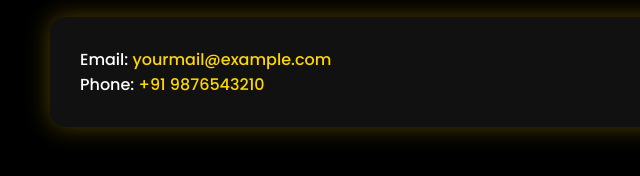
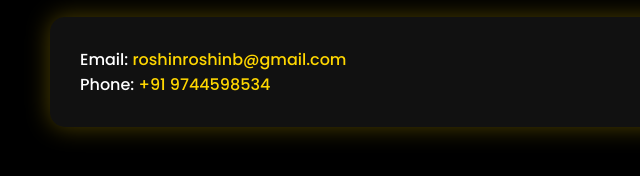
Before and after one commit to roshinroshinb-commits/ROSHINWEB, a plain HTML site: page index.html in a window 1280 px wide. Shown: the part 2756-2932 px from the top of the page, 0-640 px from the left. Drawn offline with nearby package versions, Linux system fonts and the light colour scheme.

Commit message:
Update index.html

```diff
--- a/index.html
+++ b/index.html
@@ -100,8 +100,8 @@ button:hover{background:white;}
 <section id="contact">
   <h2 style="color:gold;">Contact</h2>
   <div class="card">
-    <p>Email: <span style="color:gold;">yourmail@example.com</span></p>
-    <p>Phone: <span style="color:gold;">+91 9876543210</span></p>
+    <p>Email: <span style="color:gold;">roshinroshinb@gmail.com</span></p>
+    <p>Phone: <span style="color:gold;">+91 9744598534</span></p>
   </div>
 </section>
 
```
